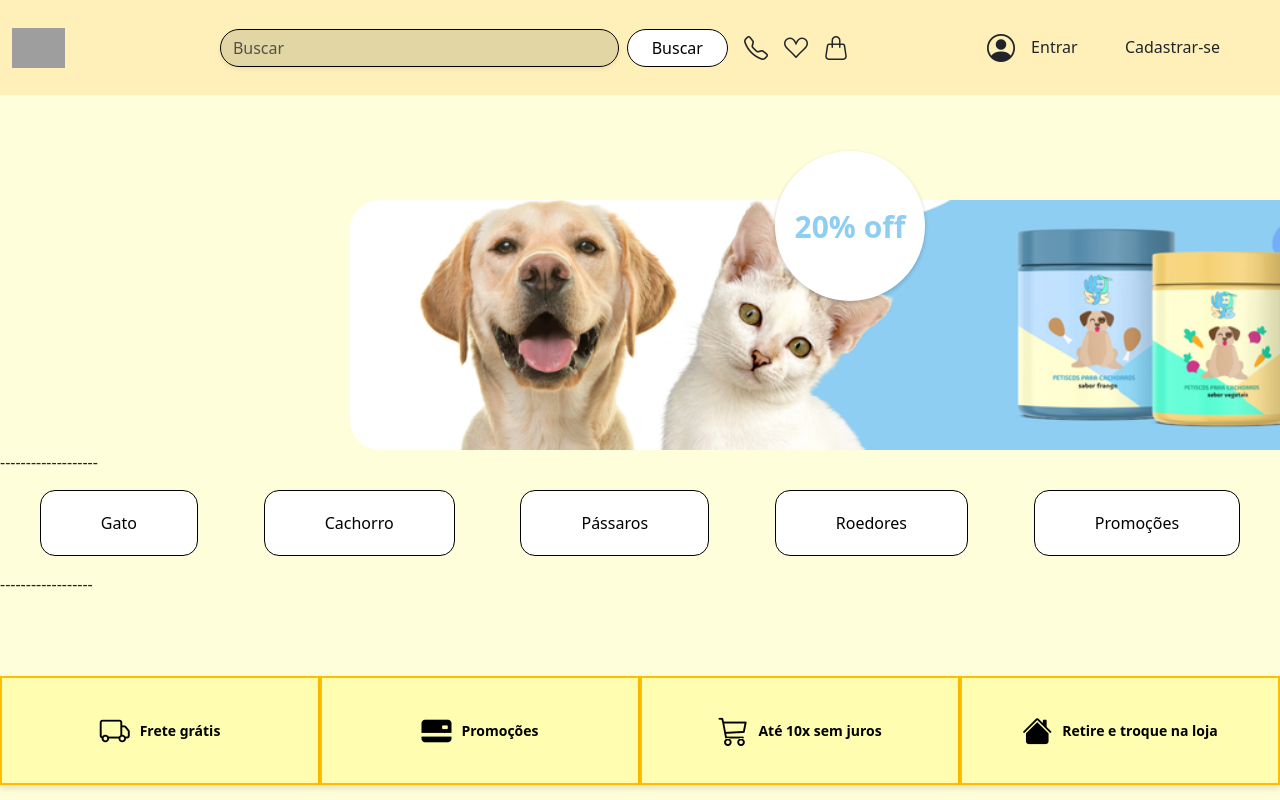
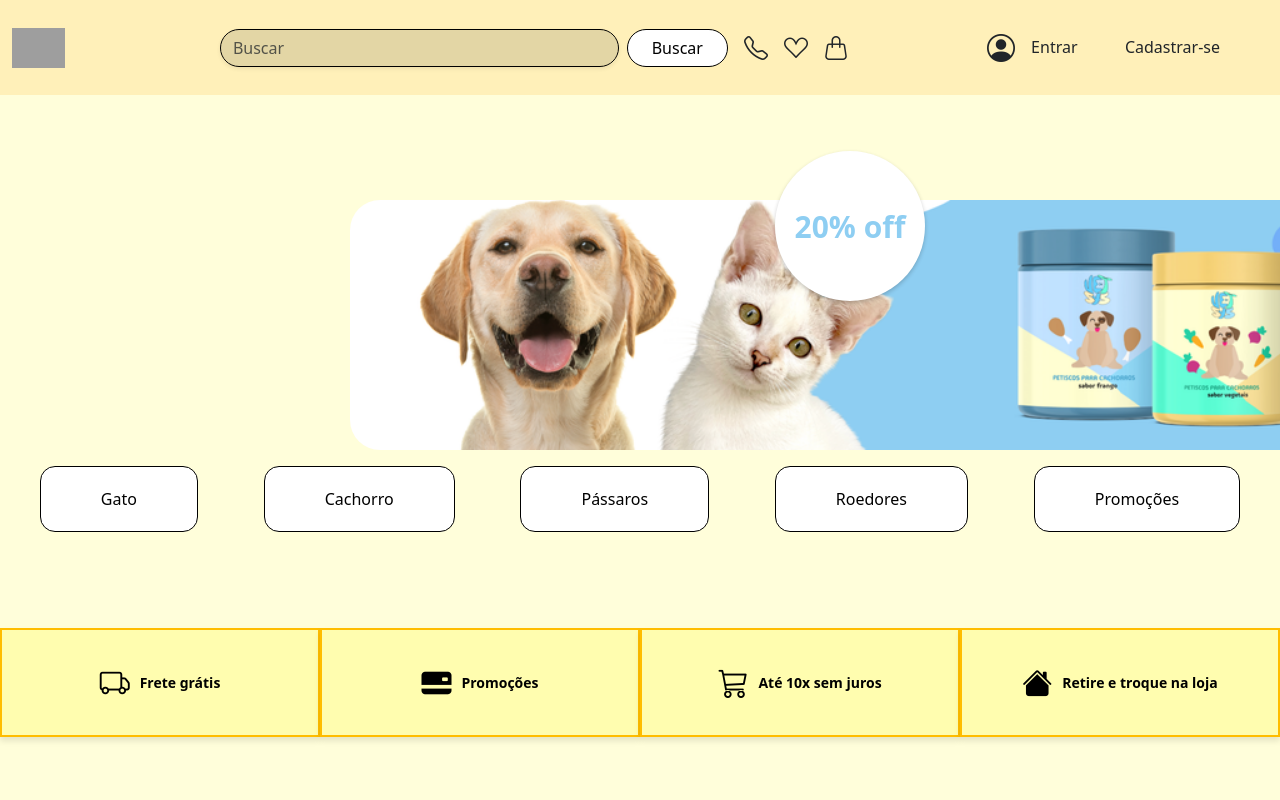
Before and after one commit to eloasenai/vetsys2, a React (Vite) app: page / in a window 1280 px wide. Shown: the top 800 px of the page. Built offline with nearby package versions, Linux system fonts and the light colour scheme; grey boxes are pictures that could not be loaded.

Commit message:
separando

```diff
--- a/src/components/header/Header.jsx
+++ b/src/components/header/Header.jsx
@@ -98,7 +98,7 @@ const Header = () => {
           20% off
         </div>
       </div>
-      -------------------
+      {/* separando codigos */}
       <div className="d-flex justify-content-evenly gap-3 py-3">
         {["Gato", "Cachorro", "Pássaros", "Roedores", "Promoções"].map(
           (label) => (
@@ -123,7 +123,7 @@ const Header = () => {
           )
         )}
       </div>
-      ------------------
+     {/* separando os codigos  */}
       <div className="image-container">
         {/* Blocos amarelos */}
         <div className="yellow-blocks">
```
